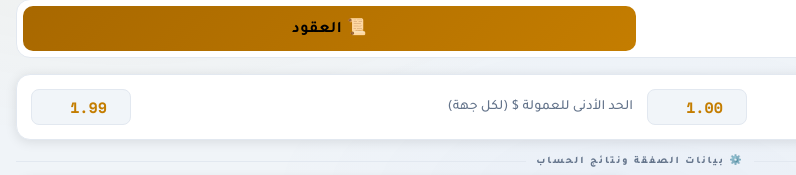
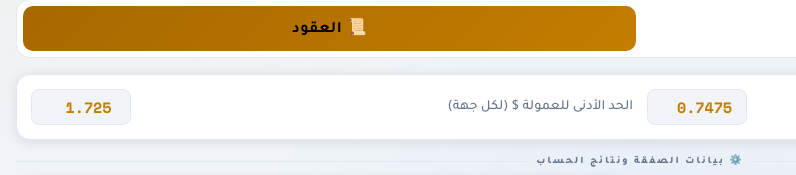
Before and after one commit to Waleedoh44/Stock-and-Options-Calculator, a plain HTML site: page index.html in a window 1280 px wide. Both pictures are taken after a click on the button "📜 العقود". Shown: the part 199-374 px from the top of the page, 0-796 px from the left. Drawn offline with nearby package versions, Linux system fonts and the light colour scheme.

```diff
--- a/index.html
+++ b/index.html
@@ -306,8 +306,8 @@
 <div class="tab-panel" id="tab-contracts">
 
   <div class="comm-bar">
-    <div class="ir"><label>عمولة العقد $ (لكل جهة)</label>          <input type="number" id="c-rate"    value="1.00"  step="0.01"  min="0" oninput="calc()" onblur="fixRaw(this)"></div>
-    <div class="ir"><label>الحد الأدنى للعمولة $ (لكل جهة)</label>   <input type="number" id="c-minc"    value="1.99"  step="0.01"  min="0" oninput="calc()" onblur="fixRaw(this)"></div>
+    <div class="ir"><label>عمولة العقد $ (لكل جهة)</label>          <input type="number" id="c-rate"    value="0.7475"  step="0.01"  min="0" oninput="calc()" onblur="fixRaw(this)"></div>
+    <div class="ir"><label>الحد الأدنى للعمولة $ (لكل جهة)</label>   <input type="number" id="c-minc"    value="1.725"  step="0.01"  min="0" oninput="calc()" onblur="fixRaw(this)"></div>
   </div>
 
   <div class="divider">⚙️ بيانات الصفقة ونتائج الحساب</div>
```
